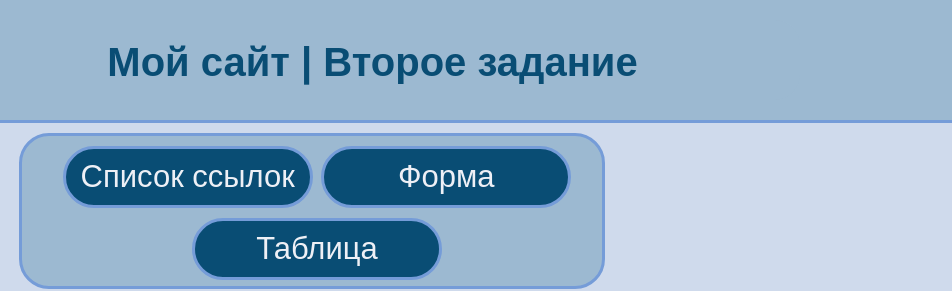
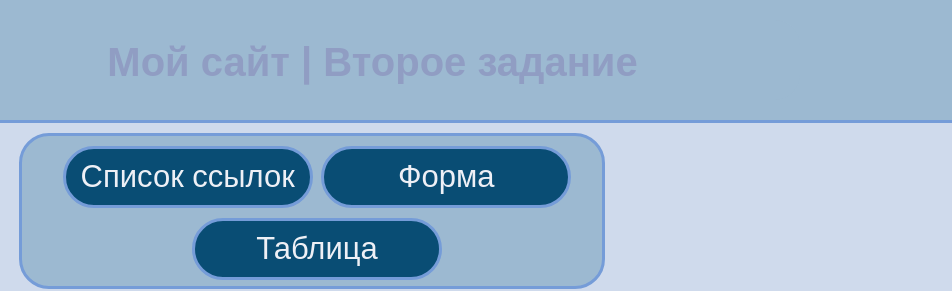
Before and after one commit to xrainie/web2, a plain HTML site: page index.html in a window 1280 px wide. In both pictures the pointer is over the link "Мой сайт | Второе задание". Shown: the top 291 px of the page, 328-1280 px from the left. Drawn offline with Linux system fonts and the light colour scheme.

Commit message:
Изменение цвета ссылок

```diff
--- a/css/style.css
+++ b/css/style.css
@@ -131,3 +131,6 @@ table tr:nth-child(odd) {
 table tr:nth-child(even) {
   background-color: aquamarine;
 }
+a:hover {
+  color: #909dc3;
+}
```
